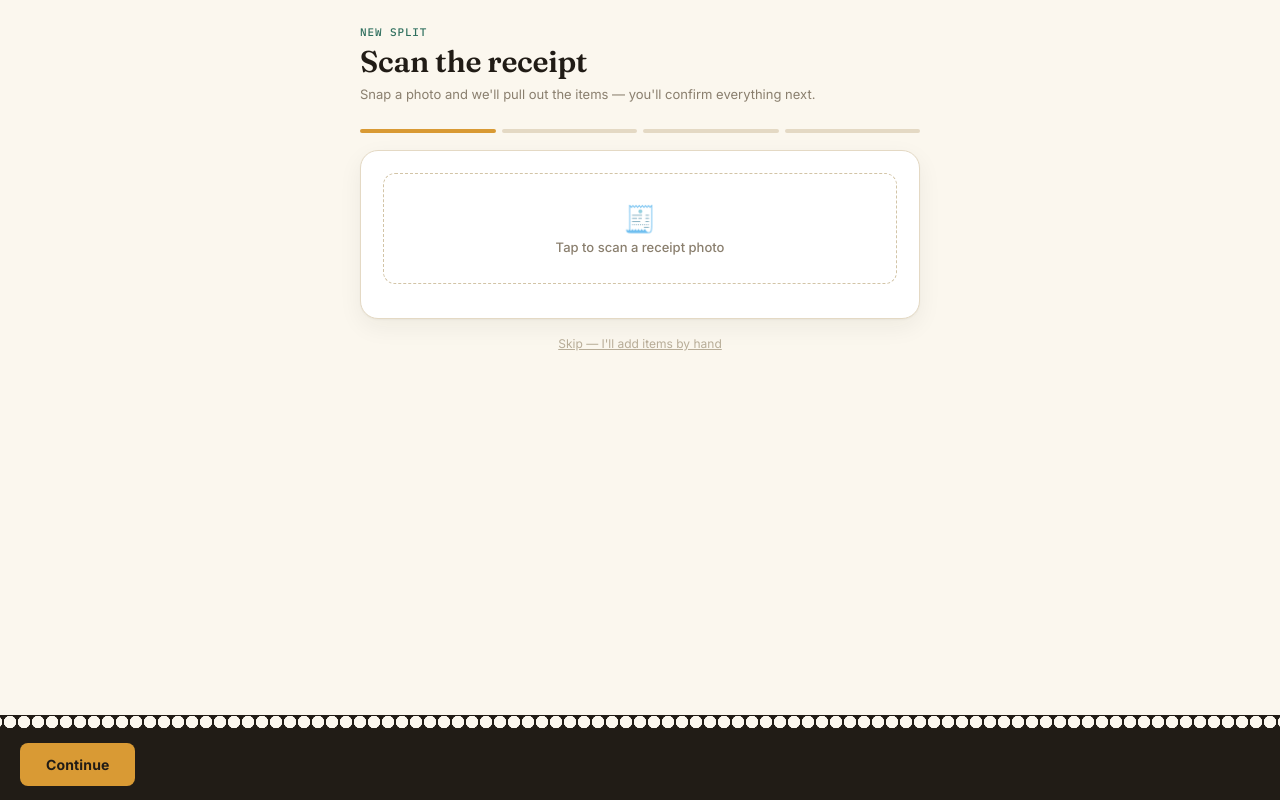
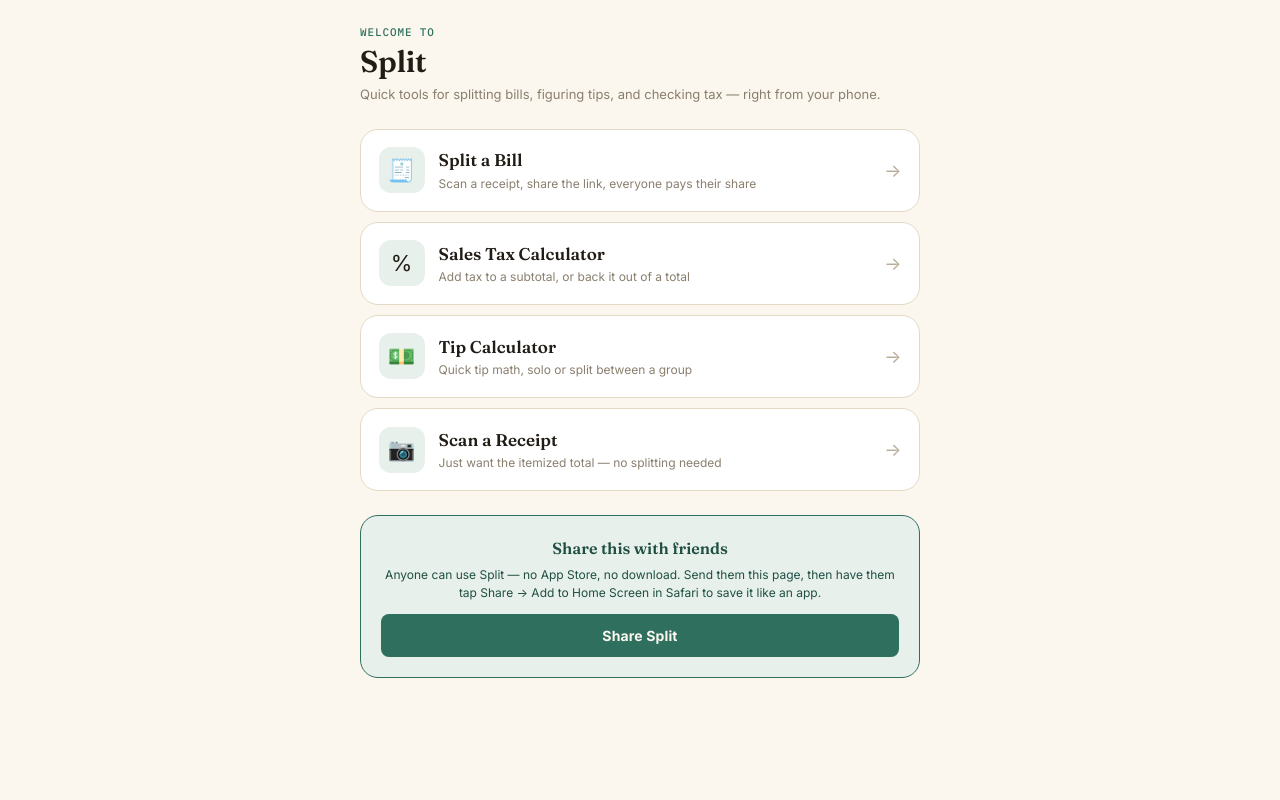
Before and after one commit to camdux94/bill-splitter, a Flask app: page / in a window 1280 px wide. Run offline with Flask 3, Linux system fonts and the light colour scheme.

Commit message:
Add landing page, tax/tip calculators, and standalone receipt scanner

```diff
--- a/app.py
+++ b/app.py
@@ -79,8 +79,28 @@ init_db()
 
 
 @app.route("/")
+def landing():
+    return render_template("landing.html")
+
+
+@app.route("/split")
 def index():
     return render_template("create.html")
+
+
+@app.route("/tax-calculator")
+def tax_calculator():
+    return render_template("tax_calculator.html")
+
+
+@app.route("/tip-calculator")
+def tip_calculator():
+    return render_template("tip_calculator.html")
+
+
+@app.route("/scan")
+def receipt_scanner_page():
+    return render_template("receipt_scanner.html")
 
 
 @app.route("/bill/<bill_id>")
--- a/static/style.css
+++ b/static/style.css
@@ -513,3 +513,34 @@ body {
 .method-badge.unselected {
   background: var(--paper-alt); color: var(--ink-faint); border-color: var(--line);
 }
+
+.method-confirmed-banner {
+  padding: 12px; background: var(--pine-wash); border: 1.5px solid var(--pine);
+  border-radius: var(--radius-sm); font-size: 13px; color: var(--pine-dark);
+  line-height: 1.5; margin-bottom: 1rem; font-weight: 500;
+}
+
+/* ---------- Celebration confetti ---------- */
+
+.confetti-overlay {
+  position: fixed; inset: 0; pointer-events: none; z-index: 100; overflow: hidden;
+}
+.confetti-piece {
+  position: absolute; top: -40px; animation-name: confetti-fall;
+  animation-timing-function: ease-in; animation-fill-mode: forwards;
+}
+@keyframes confetti-fall {
+  0% { transform: translateY(0) rotate(0deg); opacity: 1; }
+  100% { transform: translateY(110vh) rotate(360deg); opacity: 0.3; }
+}
+
+/* ---------- Recent bills (used on landing page) ---------- */
+
+.recent-bills-card { background: var(--paper-alt); }
+.recent-bill-row {
+  display: flex; justify-content: space-between; align-items: center;
+  padding: 10px 0; border-bottom: 1px solid var(--line); text-decoration: none;
+  color: var(--ink); font-size: 13px;
+}
+.recent-bill-row:last-child { border-bottom: none; }
+.recent-bill-date { font-family: var(--font-mono); font-size: 11px; color: var(--ink-faint); }
--- a/templates/bill.html
+++ b/templates/bill.html
@@ -331,7 +331,7 @@ function renderTallySummary() {
     summaryEl.innerHTML = `
       <div class="summary-status all-paid">Everyone's paid ✓</div>
       <div class="hint">All ${people.length} people are settled up.</div>
-      <a class="btn" style="margin-top: 1rem; display: block; text-align: center; text-decoration: none;" href="/">Start a New Bill</a>
+      <a class="btn" style="margin-top: 1rem; display: block; text-align: center; text-decoration: none;" href="/split">Start a New Bill</a>
     `;
     if (!wasAllPaid) {
       celebrateAllPaid();
--- a/templates/create.html
+++ b/templates/create.html
@@ -287,8 +287,15 @@ function createBill() {
       return;
     }
     createdBillId = data.bill_id;
+    if (collector_pin) {
+      // Trust this device automatically going forward — the creator
+      // shouldn't have to re-type their own PIN every time they mark
+      // someone paid. Other devices still get prompted.
+      localStorage.setItem('pin_' + data.bill_id, collector_pin);
+    }
     const url = window.location.origin + '/bill/' + data.bill_id;
     document.getElementById('bill-link').textContent = url;
+    saveRecentBill(data.bill_id, restaurant_name, url);
     goToStep(4);
   })
   .catch(() => {
@@ -326,7 +333,7 @@ function copyLink() {
 function textLink() {
   const url = getBillUrl();
   const name = document.getElementById('restaurant-name').value.trim() || 'the bill';
-  const message = `Split ${name}: ${url}`;
+  const message = `Split ${name}: ${url} — tap it, then "Add to Home Screen" to save it like an app`;
   const isIOS = /iPhone|iPad|iPod/i.test(navigator.userAgent);
   // iOS and Android use slightly different sms: URI separators for the
   // body param — no phone number is included, so the person picks or
@@ -341,6 +348,20 @@ function openBill() {
   window.location.href = getBillUrl();
 }
 
+const RECENT_BILLS_KEY = 'recent_bills';
+const RECENT_BILLS_MAX = 15;
+
+function saveRecentBill(billId, name, url) {
+  let recent = [];
+  try { recent = JSON.parse(localStorage.getItem(RECENT_BILLS_KEY)) || []; } catch (e) { recent = []; }
+
+  recent = recent.filter(b => b.bill_id !== billId);
+  recent.unshift({ bill_id: billId, name: name || 'Bill', url, timestamp: Date.now() });
+  recent = recent.slice(0, RECENT_BILLS_MAX);
+
+  localStorage.setItem(RECENT_BILLS_KEY, JSON.stringify(recent));
+}
+
 goToStep(1);
 </script>
 </body>
--- /dev/null
+++ b/templates/landing.html
@@ -0,0 +1,135 @@
+<!DOCTYPE html>
+<html lang="en">
+<head>
+<meta charset="UTF-8">
+<meta name="viewport" content="width=device-width, initial-scale=1.0">
+<title>Split</title>
+<link rel="preconnect" href="https://fonts.googleapis.com">
+<link rel="preconnect" href="https://fonts.gstatic.com" crossorigin>
+<link href="https://fonts.googleapis.com/css2?family=Fraunces:opsz,wght@9..144,500;9..144,600;9..144,700&family=Inter:wght@400;500;600;700&family=IBM+Plex+Mono:wght@400;500;600;700&display=swap" rel="stylesheet">
+<link rel="stylesheet" href="/static/style.css">
+<link rel="manifest" href="/static/manifest.json">
+<link rel="apple-touch-icon" href="/static/icon-180.png">
+<link rel="icon" type="image/png" href="/static/icon-192.png">
+<meta name="apple-mobile-web-app-capable" content="yes">
+<meta name="apple-mobile-web-app-status-bar-style" content="black-translucent">
+<meta name="apple-mobile-web-app-title" content="Split">
+<meta name="theme-color" content="#2F6F5E">
+<style>
+  .tool-grid { display: flex; flex-direction: column; gap: 10px; margin-bottom: 1.5rem; }
+  .tool-button {
+    display: flex; align-items: center; gap: 14px; padding: 1.1rem;
+    background: var(--card); border: 1.5px solid var(--line); border-radius: var(--radius-lg);
+    text-decoration: none; color: var(--ink); transition: border-color 0.15s, transform 0.1s;
+  }
+  .tool-button:active { transform: scale(0.98); }
+  .tool-button:hover { border-color: var(--pine); }
+  .tool-icon-badge {
+    width: 46px; height: 46px; border-radius: 12px; background: var(--pine-wash);
+    display: flex; align-items: center; justify-content: center; font-size: 22px; flex-shrink: 0;
+  }
+  .tool-text { flex: 1; }
+  .tool-name { font-family: var(--font-display); font-size: 17px; font-weight: 600; }
+  .tool-desc { font-size: 12px; color: var(--ink-soft); margin-top: 2px; }
+  .tool-arrow { color: var(--ink-faint); font-size: 18px; }
+
+  .share-section {
+    background: var(--pine-wash); border: 1.5px solid var(--pine);
+    border-radius: var(--radius-lg); padding: 1.25rem; text-align: center; margin-top: 1.5rem;
+  }
+  .share-section .page-title-small {
+    font-family: var(--font-display); font-size: 16px; font-weight: 600; color: var(--pine-dark);
+    margin-bottom: 6px;
+  }
+  .share-section p { font-size: 12px; color: var(--pine-dark); line-height: 1.5; margin-bottom: 12px; }
+</style>
+</head>
+<body>
+<div class="container">
+  <div class="header">
+    <div class="eyebrow">Welcome to</div>
+    <div class="page-title">Split</div>
+    <p class="page-sub">Quick tools for splitting bills, figuring tips, and checking tax — right from your phone.</p>
+  </div>
+
+  <div class="card recent-bills-card hidden" id="recent-bills-card">
+    <div class="section-label">Recent bills on this device</div>
+    <div id="recent-bills-list"></div>
+    <p class="hint" style="margin-top: 0.5rem;">This list only lives on this phone — it's not synced anywhere.</p>
+  </div>
+
+  <div class="tool-grid">
+    <a class="tool-button" href="/split">
+      <div class="tool-icon-badge">🧾</div>
+      <div class="tool-text">
+        <div class="tool-name">Split a Bill</div>
+        <div class="tool-desc">Scan a receipt, share the link, everyone pays their share</div>
+      </div>
+      <div class="tool-arrow">→</div>
+    </a>
+    <a class="tool-button" href="/tax-calculator">
+      <div class="tool-icon-badge">%</div>
+      <div class="tool-text">
+        <div class="tool-name">Sales Tax Calculator</div>
+        <div class="tool-desc">Add tax to a subtotal, or back it out of a total</div>
+      </div>
+      <div class="tool-arrow">→</div>
+    </a>
+    <a class="tool-button" href="/tip-calculator">
+      <div class="tool-icon-badge">💵</div>
+      <div class="tool-text">
+        <div class="tool-name">Tip Calculator</div>
+        <div class="tool-desc">Quick tip math, solo or split between a group</div>
+      </div>
+      <div class="tool-arrow">→</div>
+    </a>
+    <a class="tool-button" href="/scan">
+      <div class="tool-icon-badge">📷</div>
+      <div class="tool-text">
+        <div class="tool-name">Scan a Receipt</div>
+        <div class="tool-desc">Just want the itemized total — no splitting needed</div>
+      </div>
+      <div class="tool-arrow">→</div>
+    </a>
+  </div>
+
+  <div class="share-section">
+    <div class="page-title-small">Share this with friends</div>
+    <p>Anyone can use Split — no App Store, no download. Send them this page, then have them tap Share → Add to Home Screen in Safari to save it like an app.</p>
+    <button class="btn" onclick="shareApp()">Share Split</button>
+  </div>
+</div>
+
+<script>
+function shareApp() {
+  const url = window.location.origin;
+  const message = `Check out Split: ${url} — tap it, then "Add to Home Screen" to save it like an app`;
+  if (navigator.share) {
+    navigator.share({ title: 'Split', text: message, url: url }).catch(() => {});
+  } else {
+    navigator.clipboard.writeText(message).then(() => {
+      alert('Link copied — paste it anywhere to share.');
+    }).catch(() => {
+      alert(message);
+    });
+  }
+}
+
+const RECENT_BILLS_KEY = 'recent_bills';
+
+function renderRecentBills() {
+  let recent = [];
+  try { recent = JSON.parse(localStorage.getItem(RECENT_BILLS_KEY)) || []; } catch (e) { recent = []; }
+  if (recent.length === 0) return;
+
+  document.getElementById('recent-bills-card').classList.remove('hidden');
+  document.getElementById('recent-bills-list').innerHTML = recent.map(b => {
+    const date = new Date(b.timestamp).toLocaleDateString(undefined, { month: 'short', day: 'numeric' });
+    return `<a class="recent-bill-row" href="${b.url}"><span>${b.name}</span><span class="recent-bill-date">${date}</span></a>`;
+  }).join('');
+}
+
+renderRecentBills();
+</script>
+</body>
+</html>
```
Also changed, not shown: templates/receipt_scanner.html (added, +101 -0 lines), templates/tax_calculator.html (added, +107 -0 lines), templates/tip_calculator.html (added, +111 -0 lines).
